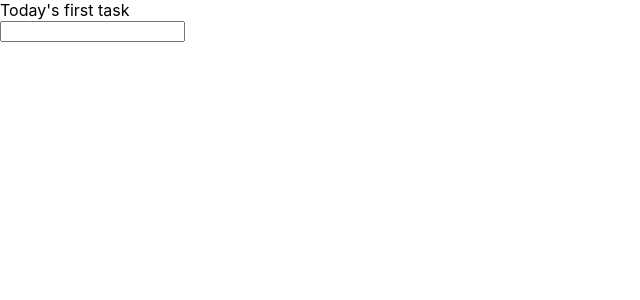
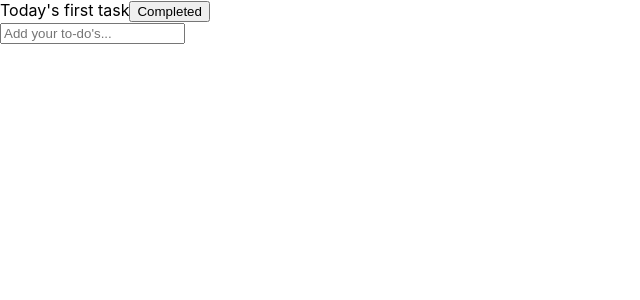
Before and after one commit to clalil/todo_app, a React (Create React App) app: page / in a window 1280 px wide. Shown: the top 300 px of the page, without its empty margins (0-640 px from the left). Built offline with nearby package versions, Linux system fonts and the light colour scheme.

Commit message:
Add complete to do action.

```diff
--- a/src/App.js
+++ b/src/App.js
@@ -16,11 +16,21 @@
     setTodo(newToDo)
   }
 
+  const completeToDo = (index) => {
+    const newToDo = [...todo]
+    newToDo[index].isCompleted = true
+    setTodo(newToDo)
+  }
+
   return (
     <div className="todo-app">
       <div className="todo-list">
       {todo.map((todo, index) => (
-        <ToDo key={index} index={index} todo={todo} />
+        <ToDo
+        key={index}
+        index={index}
+        todo={todo}
+        completeToDo={completeToDo}/>
       ))}
       <ToDoForm addToDo={addToDo}/>
       </div>
--- a/src/ToDo.jsx
+++ b/src/ToDo.jsx
@@ -1,9 +1,10 @@
 import React from 'react'
 
-const ToDo = ({ todo }) => {
+const ToDo = ({ todo, index, completeToDo }) => {
   return (
-    <div className="todo">
+    <div className="todo" style={{textDecoration: todo.isCompleted ? 'line-through' : ''}}>
       {todo.text}
+      <button onClick={() => completeToDo(index)}>Completed</button>
     </div>
   )
 }
--- a/src/ToDoForm.jsx
+++ b/src/ToDoForm.jsx
@@ -12,7 +12,13 @@
   return (
     <div>
       <form onSubmit={handleSubmit}>
-        <input type="text" className="input" value={value} onChange={e => setValue(e.target.value)} />
+        <input
+          placeholder="Add your to-do's..."
+          type="text"
+          className="input"
+          value={value}
+          onChange={e => setValue(e.target.value)}
+        />
       </form>
     </div>
   )
```
